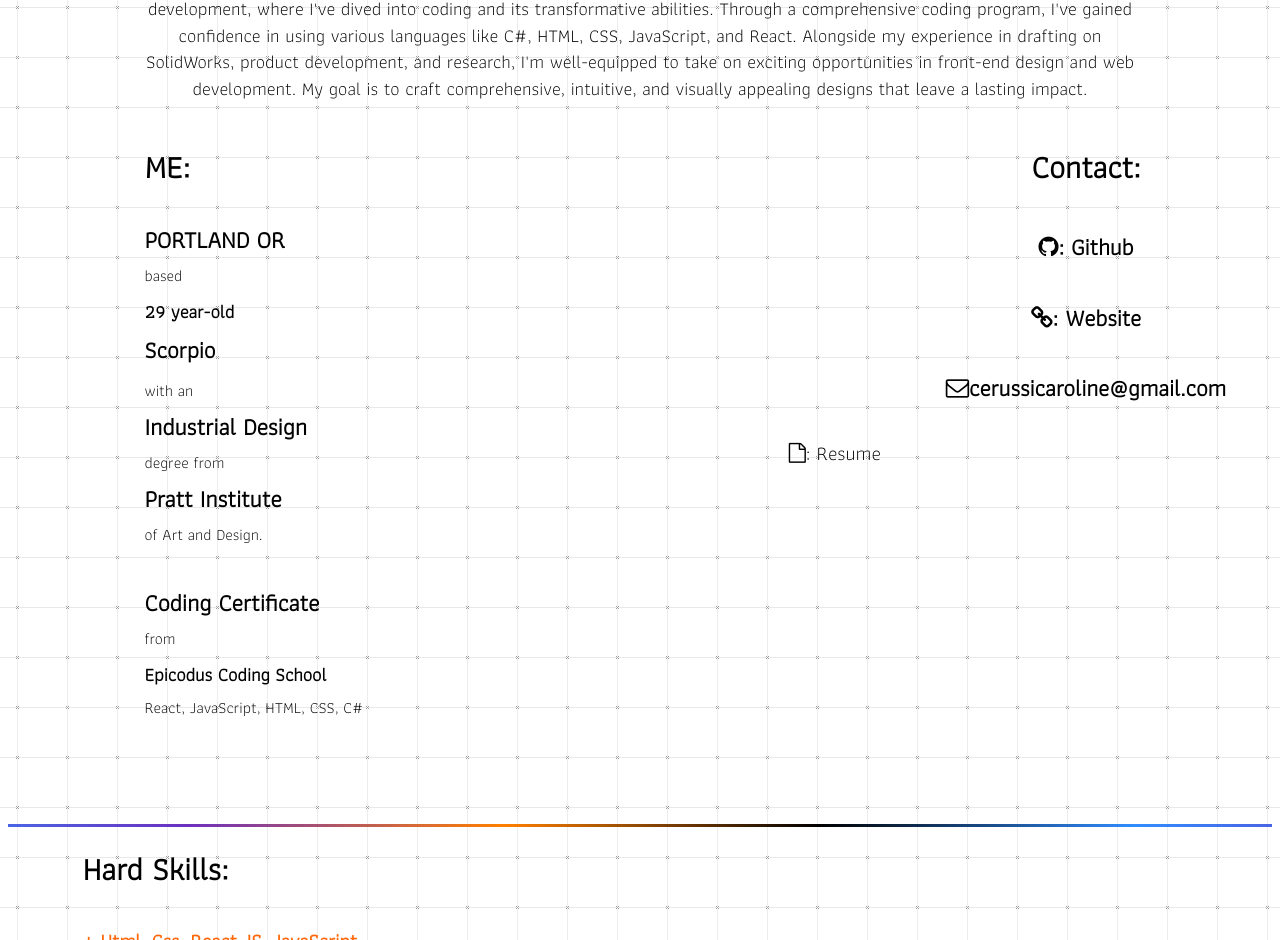
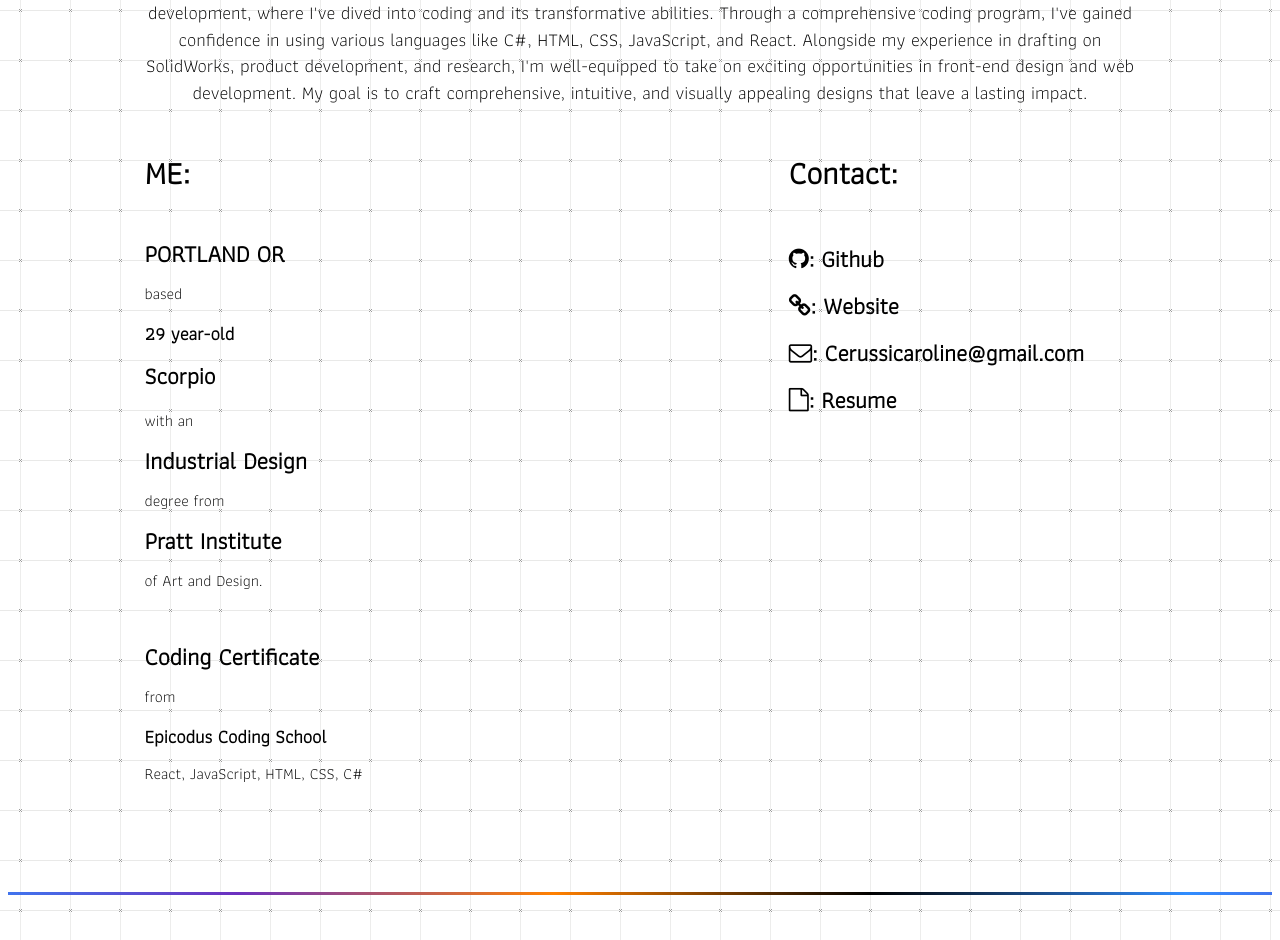
Before and after one commit to carolinecerussi/Personal-Site, a React (Create React App) app: page / in a window 1280 px wide. Shown: the part 1860-2800 px from the top of the page. Built offline with nearby package versions, Linux system fonts and the light colour scheme; a web font is replaced by a local one.

Commit message:
add footer and try to format

```diff
--- a/src/Components/AboutMe.js
+++ b/src/Components/AboutMe.js
@@ -11,21 +11,17 @@ import Rainbow from './Rainbow';
   gridTemplateColumns: 'repeat(1,95%)',
   display: 'block',
   backgroundColor:'transparent',
-
 }
 
-  const popUpStyle=  {
-  textAlign: 'left',
-  cursor: 'pointer',
-}
 const  skillsStyle = {
-  fontSize: '12pt',
+  fontSize: '13pt',
   textAlign: 'left',
   display: 'inline-block',
-  marginLeft: '4%',
-  marginRight: '4%',
+  marginLeft: '10%',
+  marginRight: '10%',
+  marginTop:'4%',
   lineHeight: '12pt',
-  width: '90%',
+  width: '80%',
   justifyContent: 'center',
 }
  const perogativeStyle = {
@@ -33,7 +29,7 @@ const  skillsStyle = {
   gridTemplateColumns: 'repeat(1,80%)',
   justifyContent: 'center',
   fontSize: '20pt',
-  lineHeight: '20pt',
+  lineHeight: '23pt',
   marginTop: '5%',
   textAlign: 'center',
 };
@@ -53,16 +49,19 @@ const  skillsStyle = {
   backgroundColor: 'transparent',
   width: '100%',
   marginLeft: '10%',
-  lineHeight: '12pt',
+  lineHeight: '15pt',
   float: 'left',
 };
 
  const skillSet = {
   fontSize: '13pt',
-  lineHeight: '9pt',
+  lineHeight: '15pt',
   color: 'rgb(255, 104, 10)',
   marginTop: '15%',
+  width: '100%',
+
 };
+
 
 function AboutMe () {
   return (
@@ -116,7 +115,7 @@ function AboutMe () {
             </p>
           </p>
           <p>
-            <div >
+
               <h1>Contact:</h1>
               <br />
               <a href="https://github.com/carolinecerussi" target="_blank">
@@ -134,16 +133,22 @@ function AboutMe () {
                 target="_blank"
               >
                 <h3>
-                  {' '} <i class="fa fa-envelope-o" />cerussicaroline@gmail.com
+                  {' '} <i class="fa fa-envelope-o" />: Cerussicaroline@gmail.com
                 </h3>
               </a>
-            </div>
-            <Popup
+              <a
+                href="https://docs.google.com/document/d/e/2PACX-1vQ9WszdgVTh7EU6hghiV9wjkM097J8ip8j5rEjPmAec4BRMxp99P7SQqaI8mHh7SrRAuiMsamsEDGr1/pub?embedded=true"
+                target="_blank"
+              >
+                 <h3>
+<i class="fa fa-file-o" />: Resume
+</h3>
+              </a>
+            {/* <Popup
               style={popUpStyle}
               trigger={
                 <a>
-                  <p><i class="fa fa-file-o" />: Resume</p>
-                </a>
+                   </a>
               }
               position="top left"
             >
@@ -151,10 +156,11 @@ function AboutMe () {
                 <div className="openBox">
                   <img
                     class="embed-responsive-item"
-                    width="800px"
-                    height="900px"
+                    width="600px"
+                    height="800px"
                     src={resume1}
-                    frameborder="1px"
+                    frameborder="0px"
+                    allowFullScreen
                   />
                   {' '}{' '}{' '}
                   <a className="close" onClick={close}>
@@ -163,7 +169,7 @@ function AboutMe () {
                 </div>
               )}
 
-            </Popup>
+            </Popup> */}
           </p>
 
         </div>
--- a/src/Components/Footer.js
+++ b/src/Components/Footer.js
@@ -17,9 +17,10 @@ const divStyle = {
   display: 'flex',
   alignItems: 'center',
   justifyContent: 'center',
-  backgroundSize: 'cover',
-  height: '200px',
-  width: '100vw',
+  backgroundSize: 'contain',
+  height: '300px',
+  width:'100vw'
+
 };
 const slideImages = [
   {
@@ -37,16 +38,16 @@ const slideImages = [
 ];
 
 const footerImage = {
+
+  justifyContent:'center',
   width: '100%',
-  justifyContent:'center'
 };
 
 
 const footerStyle = {
   width:'100%',
   justifyContent : 'center',
-  backgroundColor: 'orange',
-
+  backgroundColor: 'transparent',
 }
 
 function Footer() {
```
